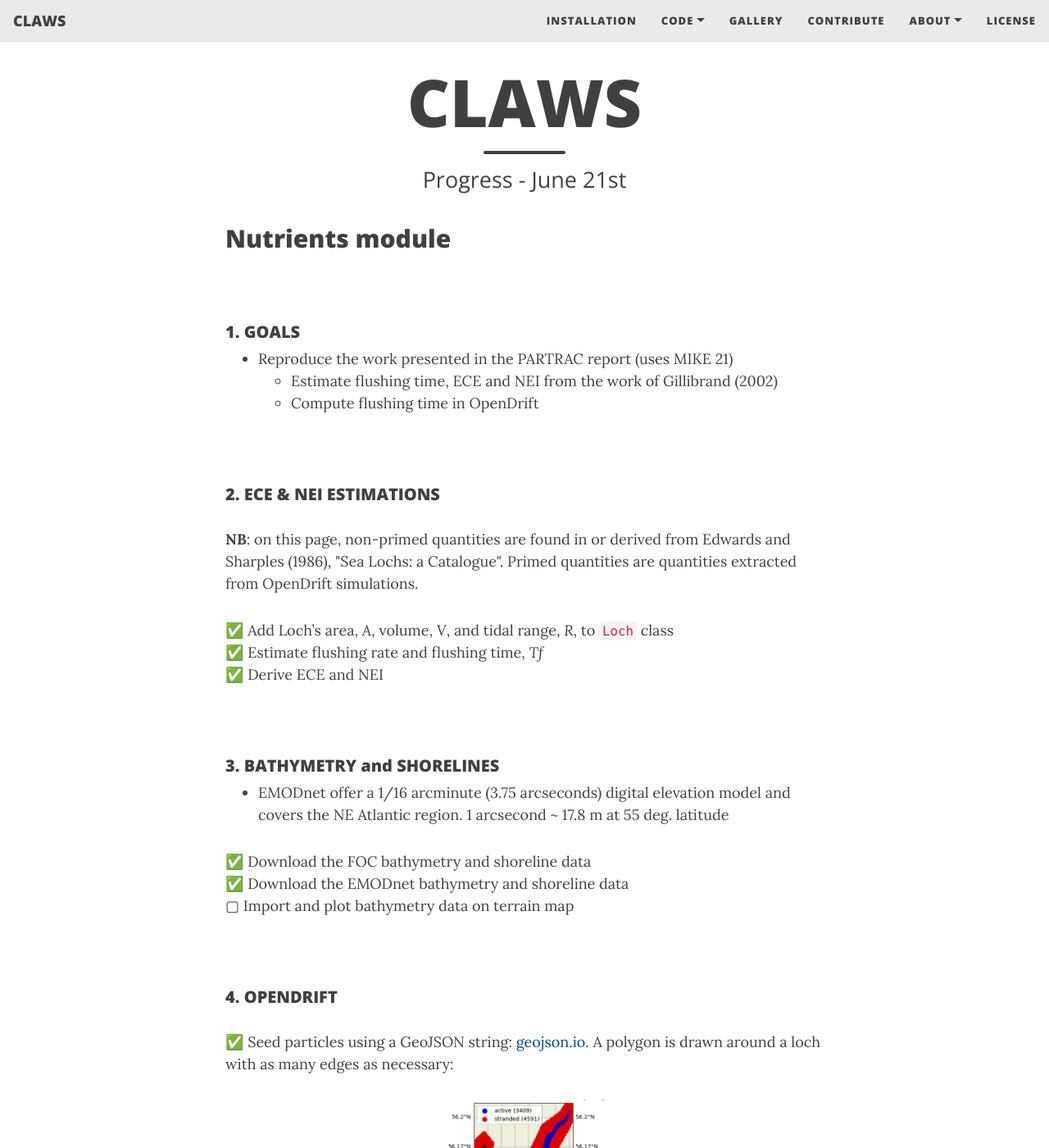
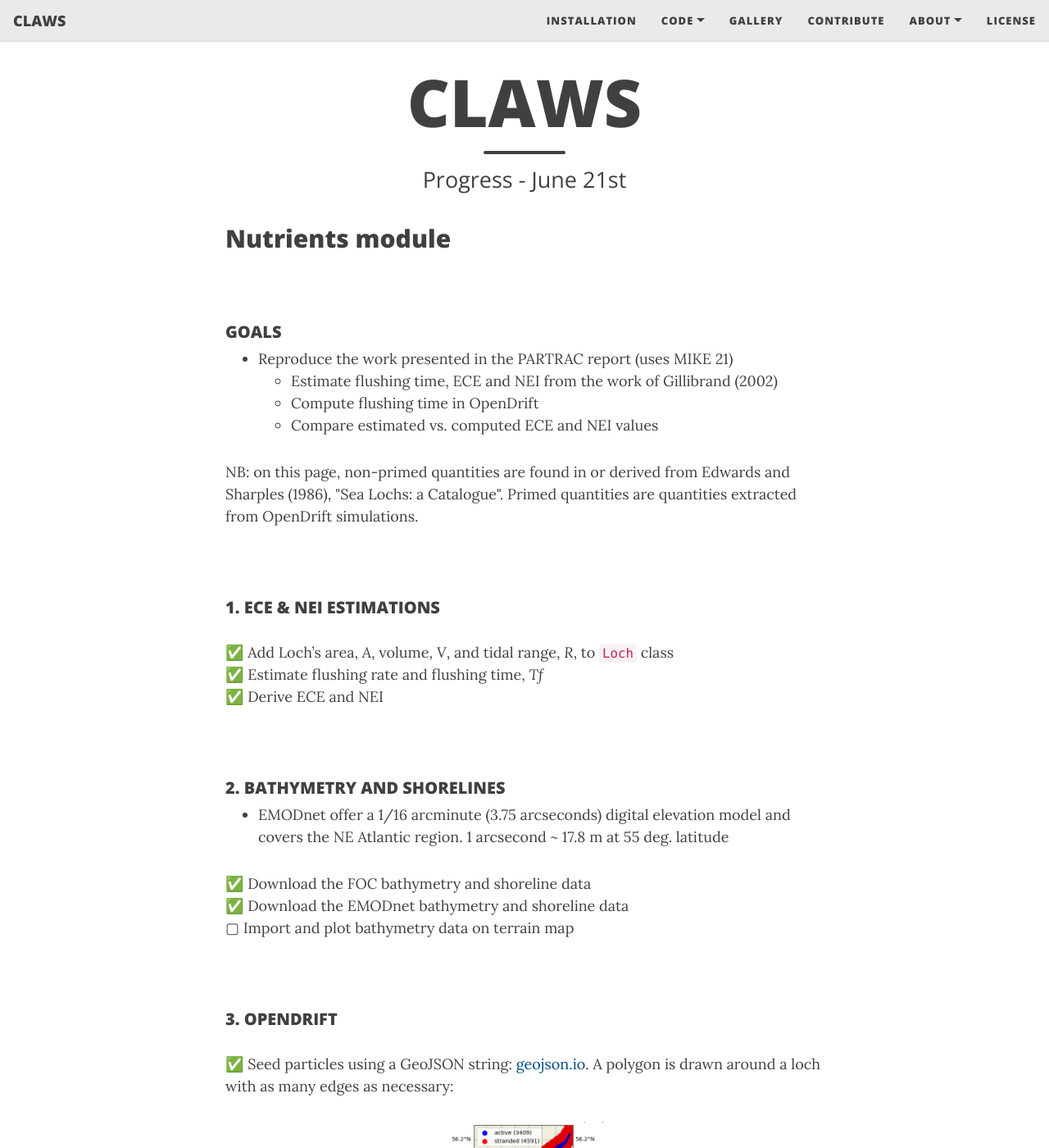
Before and after one commit to claws-scot/claws-scot.github.io, a Jekyll site: the page built from meetings/progress-220621.md, in a window 1280 px wide and 1400 px high. Shown: the whole window at 82% size. Built offline with Jekyll 4.4.1, drawn with Linux system fonts in a browser that asks for light colours; nearby versions of some CDN libraries.

Commit message:
Editing web pages

```diff
--- a/meetings/progress-220621.md
+++ b/meetings/progress-220621.md
@@ -8,23 +8,24 @@ nav-short: true
 ## Nutrients module
 
 &nbsp;
-<h5>1. GOALS</h5>
+<h5>GOALS</h5>
 - Reproduce the work presented in the PARTRAC report (uses MIKE 21)
   + Estimate flushing time, ECE and NEI from the work of Gillibrand (2002)
   + Compute flushing time in OpenDrift
+  + Compare estimated vs. computed ECE and NEI values
+
+<p>NB: on this page, non-primed quantities are found in or derived from Edwards and Sharples (1986), "Sea Lochs: a Catalogue".
+Primed quantities are quantities extracted from OpenDrift simulations.</p>
 
 &nbsp;
-<h5>2. ECE & NEI ESTIMATIONS</h5>
-
-<p><b>NB</b>: on this page, non-primed quantities are found in or derived from Edwards and Sharples (1986), "Sea Lochs: a Catalogue".
-Primed quantities are quantities extracted from OpenDrift simulations.</p>
+<h5>1. ECE & NEI ESTIMATIONS</h5>
 
 &#9989; Add Loch's area, _A_, volume, _V_, and tidal range, _R_, to `Loch` class
 &#9989; Estimate flushing rate and flushing time, _Tf_
 &#9989; Derive ECE and NEI
 
 &nbsp;
-<h5>3. BATHYMETRY and SHORELINES</h5>
+<h5>2. BATHYMETRY AND SHORELINES</h5>
 
   - EMODnet offer a 1/16 arcminute (3.75 arcseconds) digital elevation model and covers the NE Atlantic region. 1 arcsecond ~ 17.8 m at 55 deg. latitude
 
@@ -33,7 +34,7 @@ Primed quantities are quantities extracted from OpenDrift simulations.</p>
 &#9634; Import and plot bathymetry data on terrain map
 
 &nbsp;
-<h5>4. OPENDRIFT</h5>
+<h5>3. OPENDRIFT</h5>
 &#9989; Seed particles using a GeoJSON string: <a href="http://geojson.io/">geojson.io</a>. A polygon is drawn around a loch with as many edges as necessary:
 <p align="center">
   <img src="/docs/meeting/geoJSON_2.png" style="height:300px">
```
